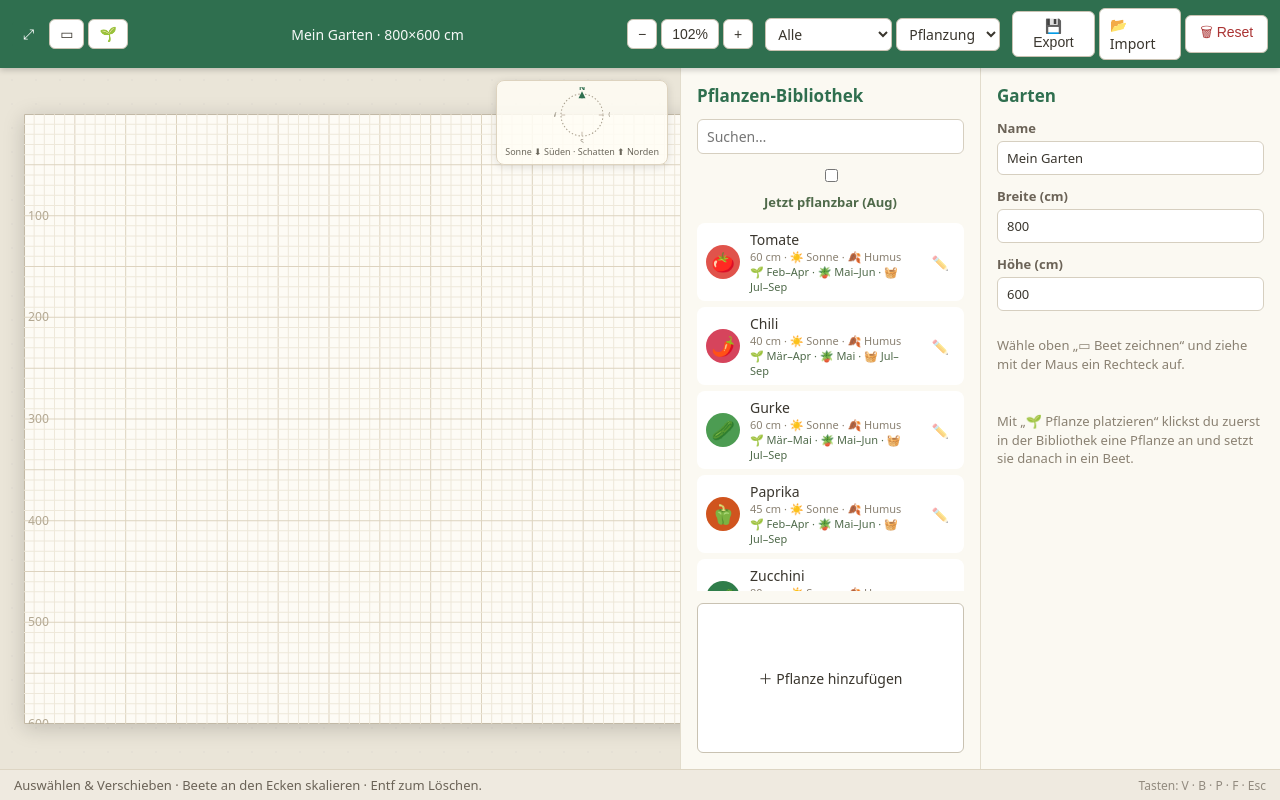
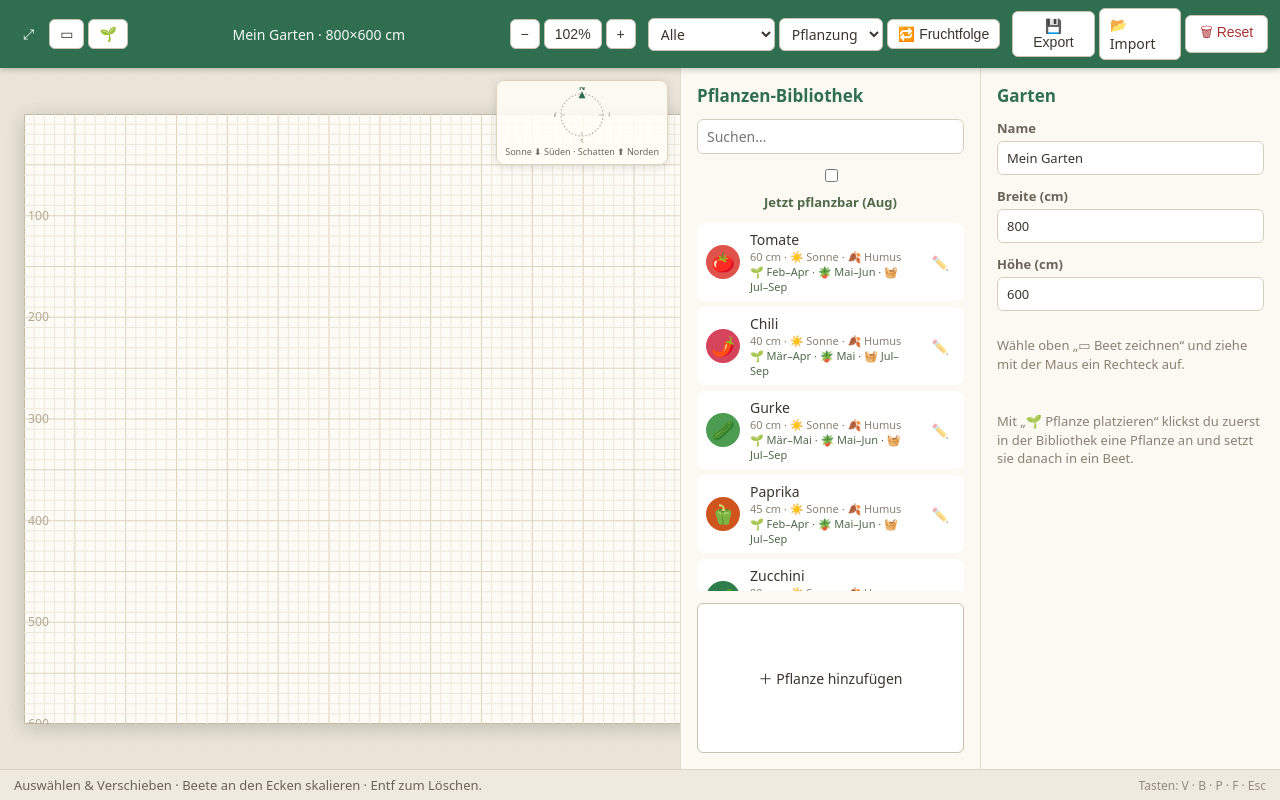
Before and after one commit to Cehir/garden-planner, a React (Vite) app: page / in a window 1280 px wide. Built offline with nearby package versions, Linux system fonts and the light colour scheme.

Commit message:
feat: Fruchtfolge-Ansicht – Pflanzjahre im Editor einblendbar

```diff
--- a/src/App.tsx
+++ b/src/App.tsx
@@ -16,6 +16,7 @@ function GardenApp() {
   const [fitZoom, setFitZoom] = useState(0.6)
   const [season, setSeason] = useState<Season>('all')
   const [phase, setPhase] = useState<Phase>('plant')
+  const [showRotation, setShowRotation] = useState(false)
 
   useEffect(() => {
     const h = Math.max(
@@ -126,6 +127,8 @@ function GardenApp() {
         onSeason={setSeason}
         phase={phase}
         onPhase={setPhase}
+        showRotation={showRotation}
+        onShowRotation={setShowRotation}
       />
       <div className="main">
         <Editor
@@ -136,6 +139,7 @@ function GardenApp() {
           zoom={zoom}
           season={season}
           phase={phase}
+          showRotation={showRotation}
         />
         <PlantLibrary placedPlant={placedPlant} onPick={setPlacedPlant} tool={tool} />
         <BedDetails selected={selected} onClearSelection={() => setSelected(null)} />
--- a/src/components/Editor.tsx
+++ b/src/components/Editor.tsx
@@ -51,6 +51,7 @@ interface EditorProps {
   zoom: number
   season: Season
   phase: Phase
+  showRotation: boolean
 }
 
 function hitTest(x: number, y: number, rect: { x: number; y: number; w: number; h: number }) {
@@ -101,7 +102,7 @@ function nearHandle(
   return null
 }
 
-export default function Editor({ tool, selected, onSelect, placedPlant, zoom, season, phase }: EditorProps) {
+export default function Editor({ tool, selected, onSelect, placedPlant, zoom, season, phase, showRotation }: EditorProps) {
   const { state, dispatch } = useStore()
   const svgRef = useRef<SVGSVGElement>(null)
   const dragRef = useRef<DragState | null>(null)
@@ -538,6 +539,21 @@ export default function Editor({ tool, selected, onSelect, placedPlant, zoom, se
                     ⚠️
                   </text>
                 )}
+                {showRotation && (
+                  <text
+                    x={cx}
+                    y={cy + r + 14}
+                    textAnchor="middle"
+                    fontSize={Math.max(9, r * 0.6)}
+                    fill="#3a362e"
+                    stroke="#fff"
+                    strokeWidth={2.5}
+                    paintOrder="stroke"
+                    pointerEvents="none"
+                  >
+                    {p.plantedYear}
+                  </text>
+                )}
               </g>
             )
           })}
--- a/src/components/Toolbar.tsx
+++ b/src/components/Toolbar.tsx
@@ -16,6 +16,8 @@ interface ToolbarProps {
   onSeason: (s: Season) => void
   phase: Phase
   onPhase: (p: Phase) => void
+  showRotation: boolean
+  onShowRotation: (v: boolean) => void
 }
 
 export default function Toolbar({
@@ -31,6 +33,8 @@ export default function Toolbar({
   onSeason,
   phase,
   onPhase,
+  showRotation,
+  onShowRotation,
 }: ToolbarProps) {
   const { state } = useStore()
 
@@ -112,6 +116,14 @@ export default function Toolbar({
             </option>
           ))}
         </select>
+        <button
+          type="button"
+          className={showRotation ? 'tool wide active' : 'tool wide'}
+          onClick={() => onShowRotation(!showRotation)}
+          title="Pflanzjahre im Plan einblenden (Fruchtfolge)"
+        >
+          🔁 Fruchtfolge
+        </button>
       </div>
 
       <div className="toolbar-group">
```
